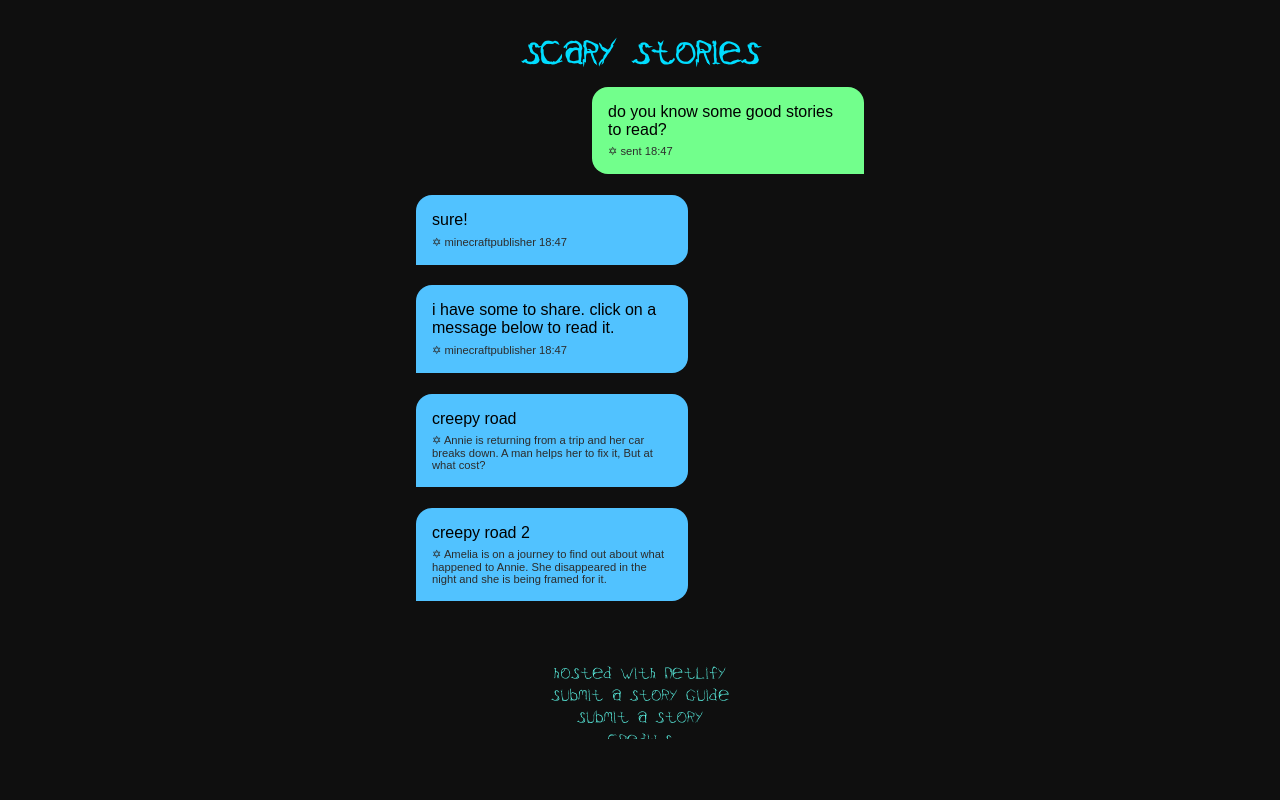
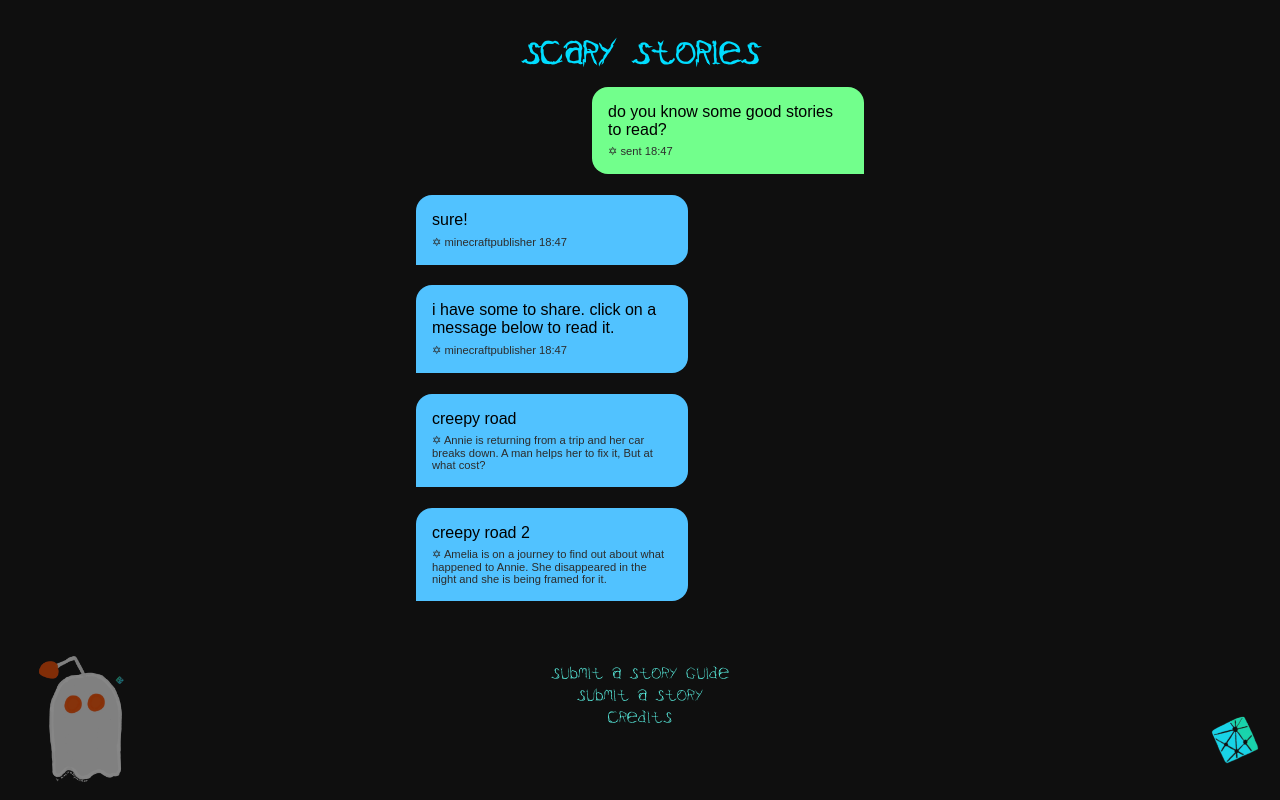
Before and after one commit to MinecraftPublisher/ghastly-app, a plain HTML site: page index.html in a window 1280 px wide. Drawn offline with Linux system fonts and the light colour scheme.

Commit message:
Implemented the icons

```diff
--- a/index.html
+++ b/index.html
@@ -8,8 +8,8 @@
     <meta name="apple-mobile-web-app-capable" content="yes">
     <meta name="theme-color" content="#0f0f0f">
     <link rel="stylesheet" href="/styles/global.css">
-    <link rel="shortcut icon" href="/assets/icon.webp">
-    <link rel="apple-touch-icon" href="/assets/icon.webp">
+    <link rel="shortcut icon" href="/assets/favicon.png">
+    <link rel="apple-touch-icon" href="/assets/favicon.png">
     <script defer="defer" src="/text.js"></script>
 </head>
 
@@ -23,11 +23,12 @@
         <list></list>
     </main>
     <footer>
-        <a href="https://www.netlify.com/">Hosted with netlify</a>
         <a href="/read?pack=/stories/guide.txt&title=Submit%20a%20story%20guide&language=english">Submit a story guide</a>
         <a href="/read?pack=/stories/submit.html&title=Submit%20a%20story&language=english">Submit a story</a>
         <a href="/read?pack=/stories/credits.txt&title=Credits&language=english">Credits</a>
     </footer>
+    <ghost onclick="window.open('https://github.com/Minecraftpublisher');"></ghost>
+    <netlify onclick="window.open('https://www.netlify.com/');"></netlify>
 
     <script>
         // wait for the audio to load.
@@ -47,7 +48,7 @@
                         setTimeout(() => {
                             for (let story of stories) {
                                 if (story.ready) {
-                                    let elm = message(false, story.name, story.description, false);
+                                    let elm = message(false, story.name, story.description, false, true);
                                     elm.querySelector('message').setAttribute('clickable', '1');
                                     elm.onclick = () => {
                                         window.location.href = `/read?pack=${story.url}&title=${story.name}&language=${story.language}`;
```
Also changed, not shown: read/index.html (+5 -2 lines).
